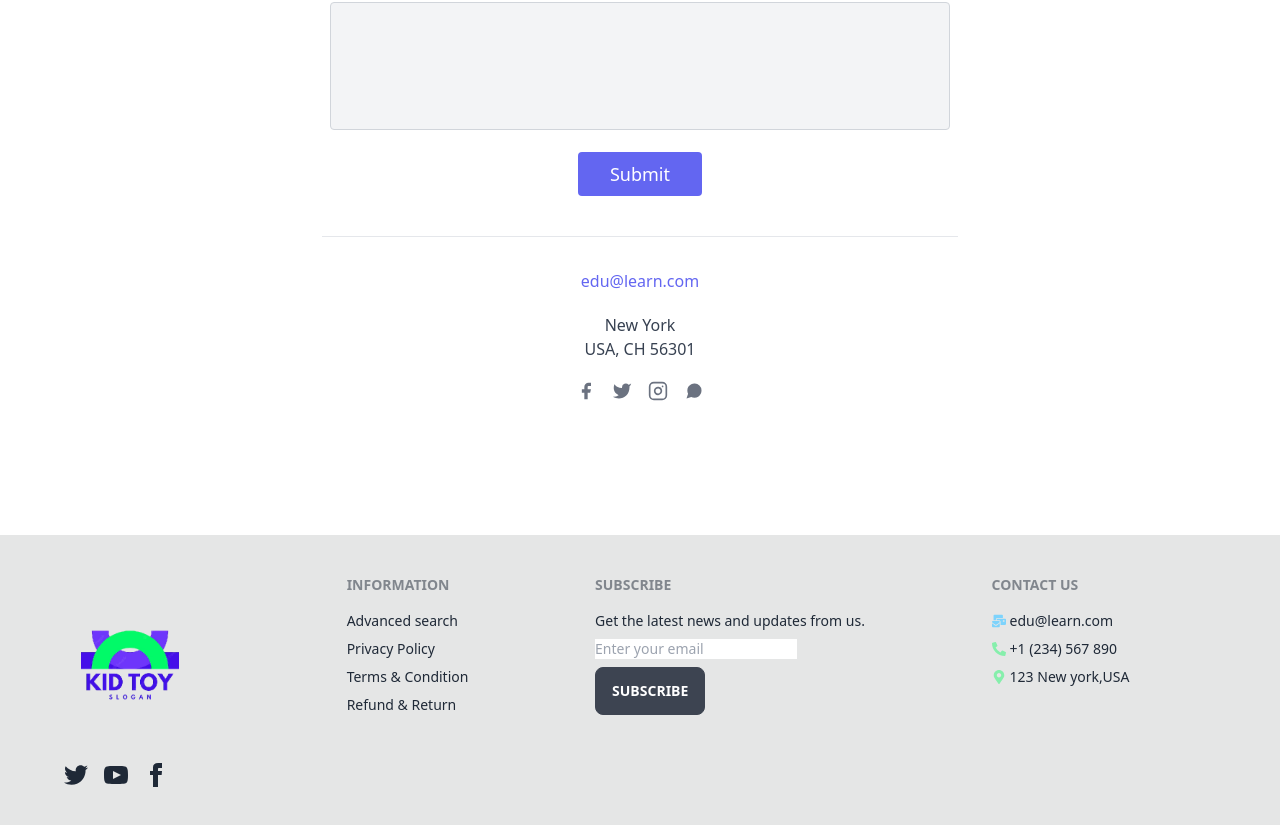
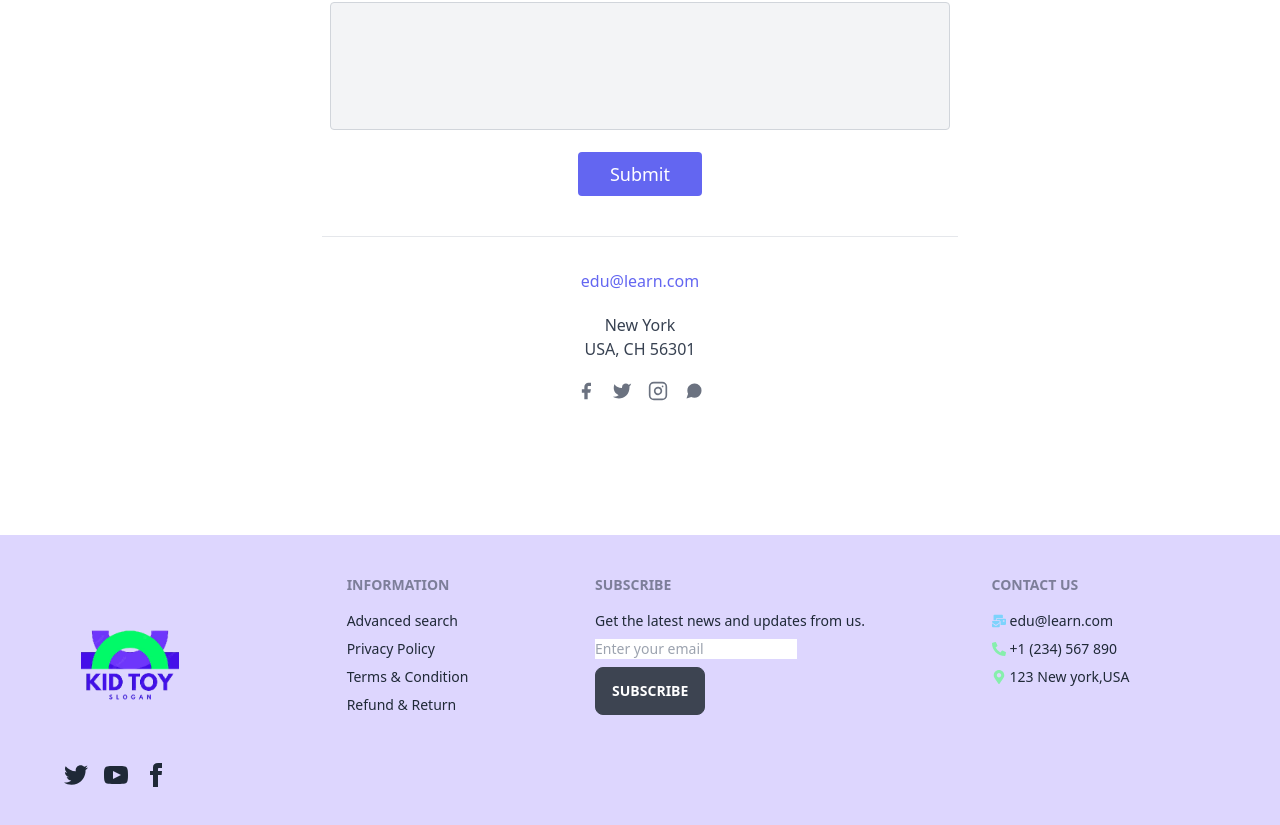
Before and after one commit to fayezf/kid-toy-client, a React (Vite) app: page / in a window 1280 px wide. Shown: the part 2267-3092 px from the top of the page. Built offline with nearby package versions, Linux system fonts and the light colour scheme; no server answers.

Commit message:
footer customize

```diff
--- a/src/pages/Shared/Footer/Footer.jsx
+++ b/src/pages/Shared/Footer/Footer.jsx
@@ -5,7 +5,7 @@ import { FaMailBulk, FaMapMarkerAlt, FaPhoneAlt } from "react-icons/fa";
 
 const Footer = () => {
     return (
-        <footer className="footer p-10 bg-base-300 mt-8 text-base-content">
+        <footer className="footer p-10 bg-violet-200 mt-8 text-base-content">
             <div>
                 <img style={{width: '180px'}} src={logo} alt="" />
                 <div className='grid grid-flow-col gap-4 ml-6'>
```
